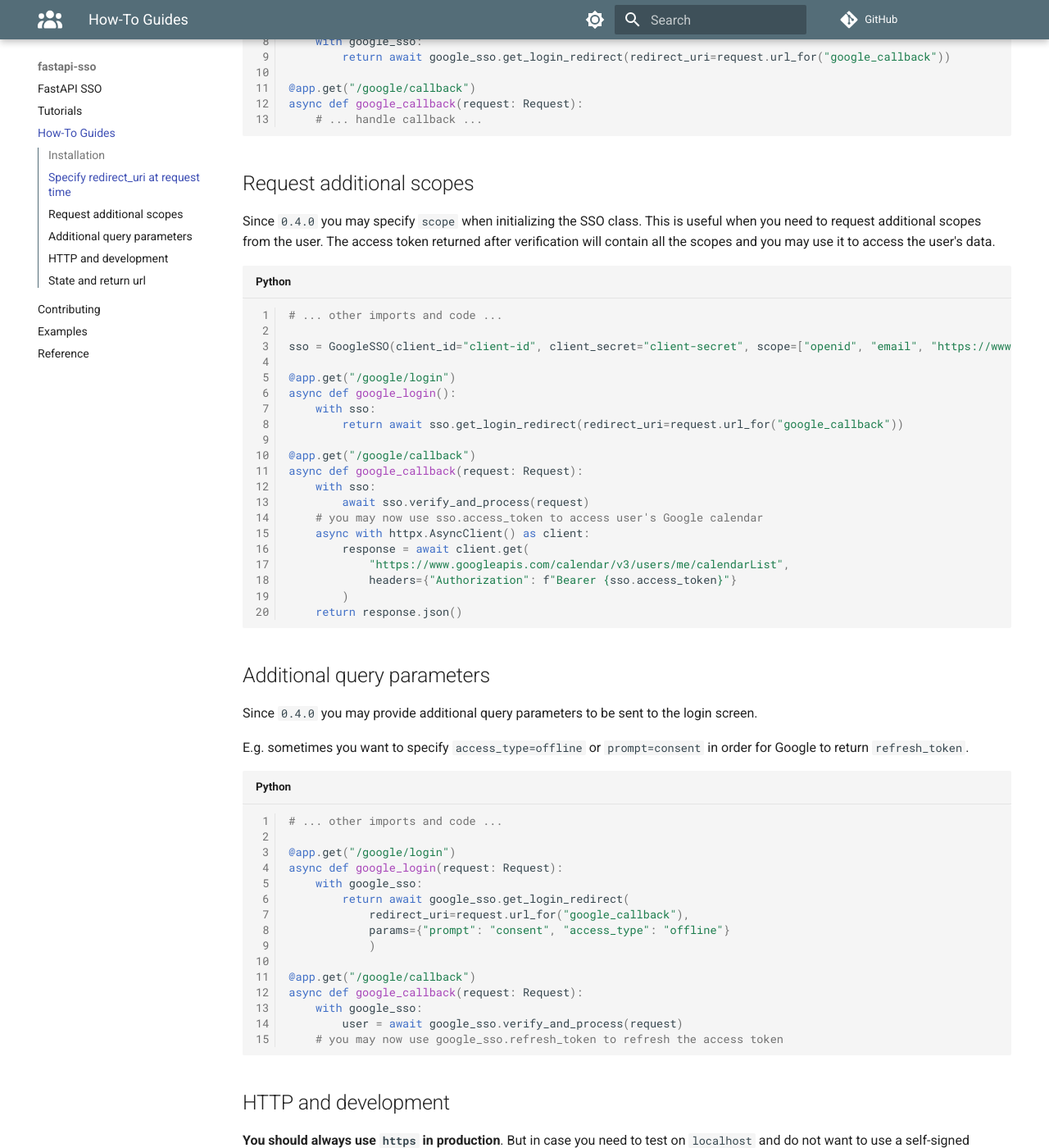
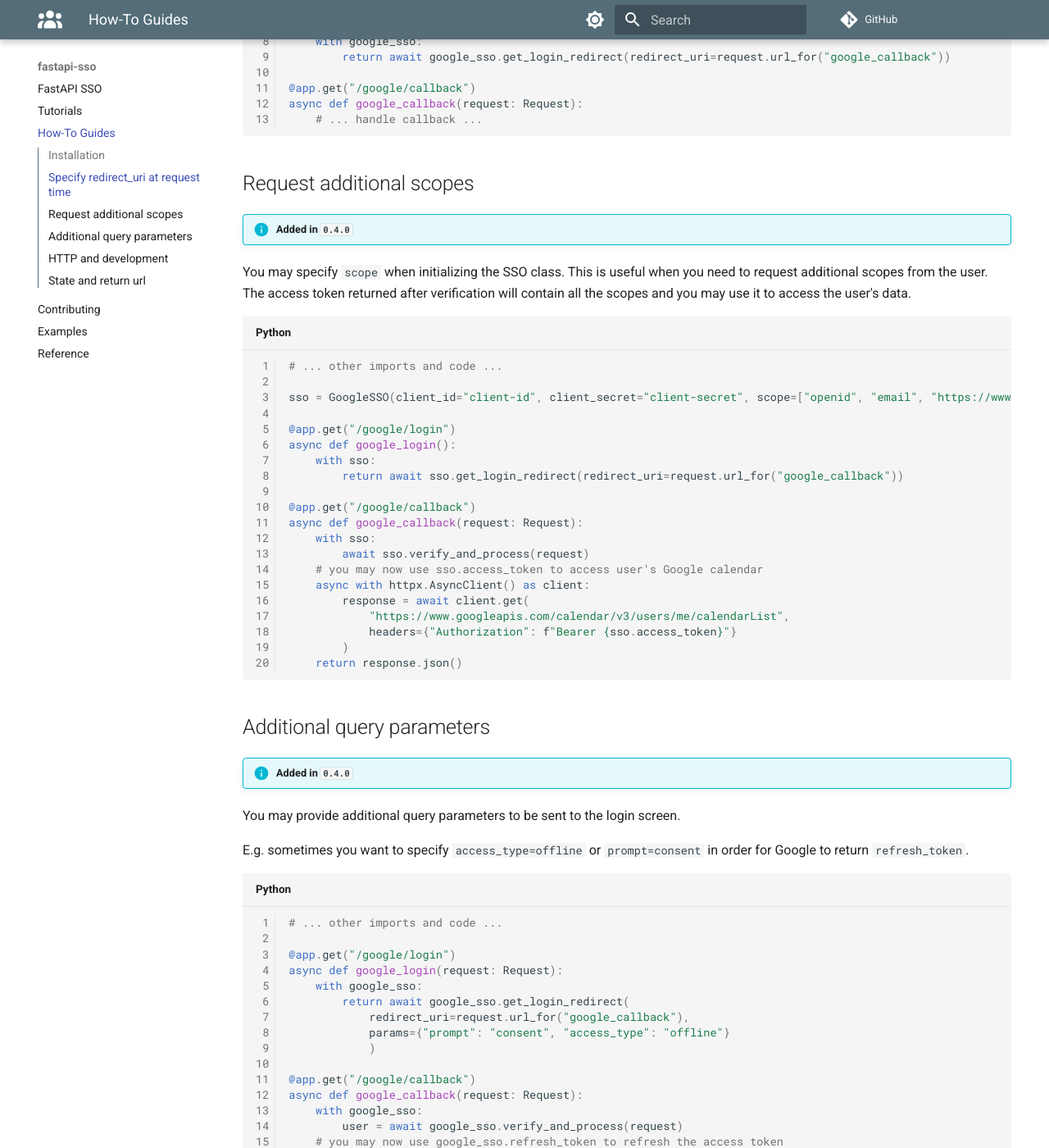
Before and after one commit to tomasvotava/fastapi-sso, an MkDocs documentation site: the page built from docs/how-to-guides.md, in a window 1280 px wide and 1400 px high, scrolled down 818 px. Shown: the whole window at 82% size. Built offline with MkDocs 1.6.1 and Material for MkDocs 9.7.7, drawn with Linux system fonts in a browser that asks for light colours; comment, search, counter and statistics services are not loaded; some of the changed text lies outside the part shown.

Commit message:
docs: add admonitions

```diff
--- a/docs/how-to-guides.md
+++ b/docs/how-to-guides.md
@@ -38,7 +38,9 @@ async def google_callback(request: Request):
 
 ## Request additional scopes
 
-Since `0.4.0` you may specify `scope` when initializing the SSO class.
+!!! info "Added in `0.4.0`"
+
+You may specify `scope` when initializing the SSO class.
 This is useful when you need to request additional scopes from the user.
 The access token returned after verification will contain all the scopes
 and you may use it to access the user's data.
@@ -68,8 +70,9 @@ async def google_callback(request: Request):
 
 ## Additional query parameters
 
-Since `0.4.0` you may provide additional query parameters to be
-sent to the login screen.
+!!! info "Added in `0.4.0`"
+
+You may provide additional query parameters to be sent to the login screen.
 
 E.g. sometimes you want to specify `access_type=offline` or `prompt=consent` in order for Google to return `refresh_token`.
 
@@ -93,7 +96,9 @@ async def google_callback(request: Request):
 
 ## HTTP and development
 
-**You should always use `https` in production**. But in case you need to test on `localhost` and do not want to
+!!! danger "You should always use `https` in production"
+
+In case you need to test on `localhost` and do not want to
 use a self-signed certificate, make sure you set up redirect uri within your SSO provider to `http://localhost:{port}`
 and then add this to your environment:
 
```
Also changed, not shown: docs/tutorials.md (+3 -2 lines).
